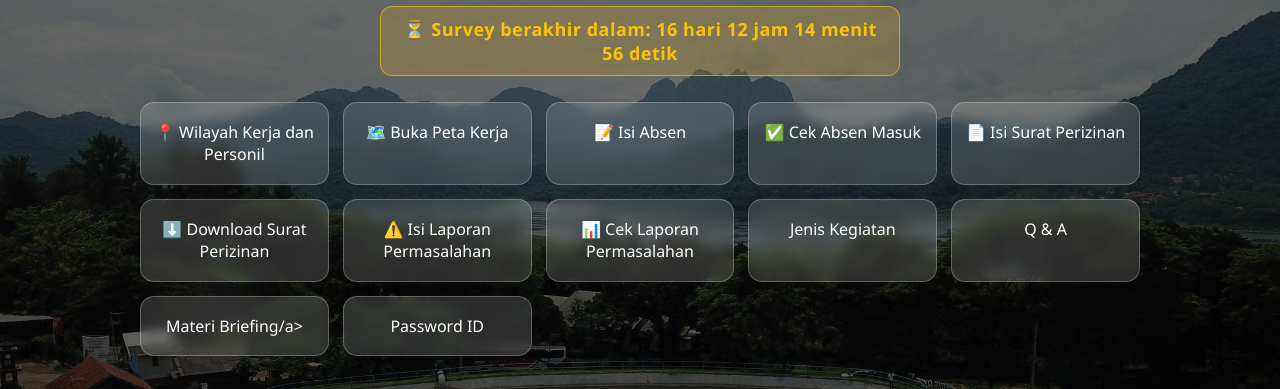
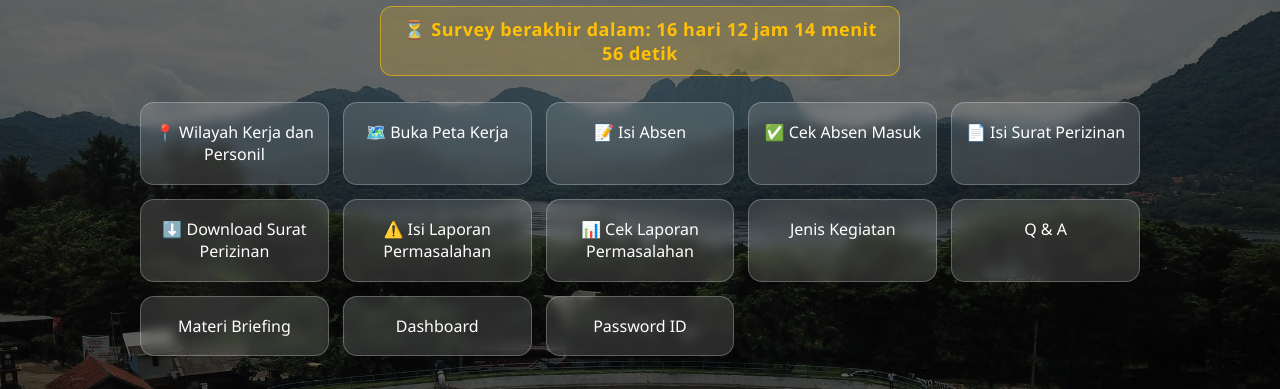
Before and after one commit to ardiansyahgeo/webportal, a plain HTML site: page index.html in a window 1280 px wide. Shown: the part 101-490 px from the top of the page. Drawn offline with Linux system fonts and the light colour scheme.

Commit message:
Update index.html

```diff
--- a/index.html
+++ b/index.html
@@ -118,7 +118,8 @@ h1 {
         <a href="https://docs.google.com/spreadsheets/d/1GnLwM0YgTx46zpBhBgGW3d8cF7Pf9Byvq2DSPTZ5FyU/edit?usp=sharing">📊 Cek Laporan Permasalahan</a>
 		<a href="https://docs.google.com/spreadsheets/d/1-CU0GGWGESEs5UqtYkyb0fLoi5yGCLa--oDU9JBR9A8/edit?usp=sharing"> Jenis Kegiatan</a>
 		<a href="https://docs.google.com/document/d/1uiDB9cGwcgeUZ4C42iDue6QeoRXwqPRzWw-RIZnohiE/edit?usp=sharing">Q & A</a>
-		<a href="https://drive.google.com/drive/folders/1xCfDNaepZH8T5f7ZwQ7KaOIkz6jboQmu?usp=sharing">Materi Briefing/a>
+		<a href="https://drive.google.com/drive/folders/1xCfDNaepZH8T5f7ZwQ7KaOIkz6jboQmu?usp=sharing">Materi Briefing</a>
+		<a href="https://webgis.palyja.co.id/portal/apps/dashboards/2fd906ad165d47be9884997c46b6c6f3">Dashboard</a>
 		<a href="pasw.html">Password ID</a>
     </div>
 
```
